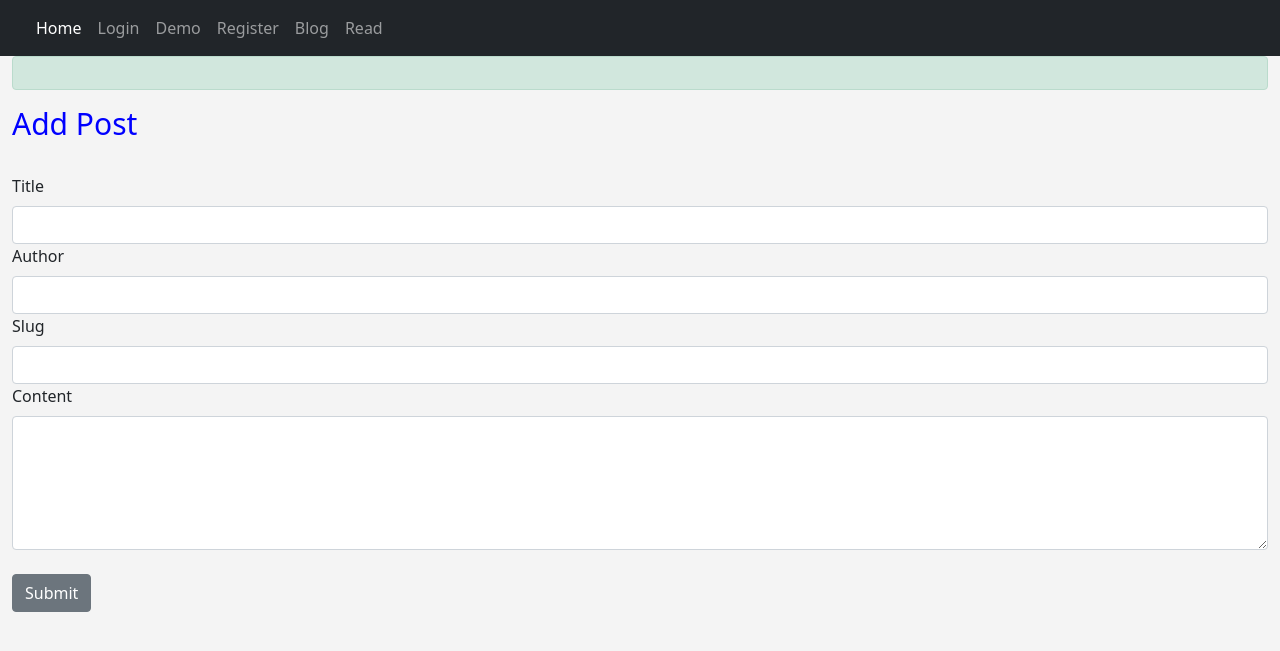
After one commit to iand66/flaskdemo, a Flask app: page /add-post in a window 1280 px wide. The commit adds this page. Shown: the top 651 px of the page. Run offline with Flask 2, Linux system fonts and the light colour scheme.

Commit message:
Final Release

```diff
--- a/app.py
+++ b/app.py
@@ -1,22 +1,26 @@
+from typing import ContextManager
 import urllib
 from flask import Flask, render_template, flash, request, redirect
 from flask_wtf import FlaskForm
-from wtforms import StringField, SubmitField
-from wtforms.validators import DataRequired
+from wtforms import StringField, SubmitField, PasswordField, BooleanField, ValidationError
+from wtforms.fields.simple import TextAreaField
+from wtforms.validators import DataRequired, EqualTo, Length
+from wtforms.widgets import TextArea
 from flask_sqlalchemy import SQLAlchemy
 from flask_migrate import Migrate
-from datetime import datetime
+from datetime import date, datetime
+from werkzeug.security import generate_password_hash, check_password_hash
 
 # Flask Instance
 app = Flask(__name__)
-parm = urllib.parse.quote_plus("Driver={SQL Server};Server=IANAIO;Database=Users;Trusted_Connection=yes;")
-app.config['SECRET_KEY'] = "doStuffHere"
+parm = urllib.parse.quote_plus('Driver={SQL Server};Server=IANAIO;Database=Users;Trusted_Connection=yes;')
+app.config['SECRET_KEY'] = 'doStuffHere'
 #app.config['SQLALCHEMY_DATABASE_URI'] = 'sqlite:///users.db'
-app.config['SQLALCHEMY_DATABASE_URI'] = "mssql+pyodbc:///?odbc_connect=%s" % parm
+app.config['SQLALCHEMY_DATABASE_URI'] = 'mssql+pyodbc:///?odbc_connect=%s' % parm
 app.config['SQLALCHEMY_TRACK_MODIFICATIONS'] = False
 app.config['SQLALCHEMY_ECHO'] = False
 
-# Create Database
+# Create Database Models
 db = SQLAlchemy(app)
 migrate = Migrate(app, db)
 
@@ -25,17 +29,51 @@ class Users(db.Model):
     name = db.Column(db.String(50), nullable=False)
     email = db.Column(db.String(100), nullable=False, unique=True)
     color = db.Column(db.String(20))
+    pass_hash = db.Column(db.String(128))
     date_created = db.Column(db.DateTime, default=datetime.utcnow)
+
+    @property
+    def password(self):
+        raise AttributeError('Password not readable')
+
+    @password.setter
+    def password(self, password):
+        self.pass_hash = generate_password_hash(password)
+
+    def check_password(self, password):
+        return check_password_hash(self.pass_hash, password)
 
     def __repr__(self) -> str:
         return '<Name %r>' % self.name
 
-# Create Form Layout
+class Posts(db.Model):
+    id = db.Column(db.Integer, primary_key=True)
+    title = db.Column(db.String(100))
+    content = db.Column(db.Text)
+    author = db.Column(db.String(50))
+    date_posted = db.Column(db.DateTime, default=datetime.utcnow)
+    slug = db.Column(db.String(100))
+
+# Create Form Layouts
 class Registration(FlaskForm):
-    name = StringField("Name", validators=[DataRequired()])
-    email = StringField("Email ", validators=[DataRequired()])
-    color = StringField("Colour")
-    submit = SubmitField("Submit")
+    name = StringField('Name', validators=[DataRequired()])
+    email = StringField('Email ', validators=[DataRequired()])
+    color = StringField('Colour')
+    password = PasswordField('Password', validators=[DataRequired(), EqualTo('confirm', message='Passwords not Equal')])
+    confirm = PasswordField('Confirmation',validators=[DataRequired()])
+    submit = SubmitField('Submit')
+
+class NameForm(FlaskForm):
+    name = StringField('Name', validators=[DataRequired()])
+    password = PasswordField('Password', validators=[DataRequired()])
+    submit = SubmitField('Submit')
+
+class PostForm(FlaskForm):
+    title = StringField('Title', validators=[DataRequired()])
+    content = StringField('Content', validators=[DataRequired()], widget=TextArea())
+    author = StringField('Author', validators=[DataRequired()])
+    slug = StringField('Slug', validators=[DataRequired()])
+    submit = SubmitField('Submit')
 
 # Define Routes
 @app.route('/')
@@ -43,13 +81,33 @@ class Registration(FlaskForm):
 def home():
     return render_template('home.html')
 
-@app.route('/user/<name>')
-def user(name):
-    return render_template('user.html', name=name)
+@app.route('/login', methods=['GET','POST'])
+def login():
+    name = None
+    password = None
+    success = False
+    form = NameForm()
+    if form.validate_on_submit():
+        name = form.name.data
+        password = form.password.data
+        user = Users.query.filter_by(name=form.name.data).first()
+        if user is None:
+            flash('Unknown username')
+            return redirect('/')
+        else:
+            success = check_password_hash(user.pass_hash,password)
+            return render_template('login.html', name=name, password=password, hashed=user.pass_hash, success=success)
+    form.name.data = ''
+    form.password.data = ''
+    return render_template('user.html', form=form)
+
+@app.route('/date')
+def get_date():
+    return {'Date':date.today()}
 
 @app.route('/demo')
 def demo():
-    data = "This is <strong>Bold</strong> text"
+    data = 'This is <strong>Bold</strong> text'
     pizza = ['Pepperoni', 'Cheese', 'Mushroom']
     return render_template('demo.html', data=data, pizza=pizza)
 
@@ -61,15 +119,16 @@ def username():
         user = Users.query.filter_by(email=form.email.data).first()
         if user is None:
             name = form.name.data
-            user = Users(name=name, email=form.email.data, color=form.color.data)
+            user = Users(name=name, email=form.email.data, color=form.color.data, password=form.password.data)
             db.session.add(user)
             db.session.commit()
-            flash("Success")
+            flash('Success')
         else:
-            flash(form.name.data + " already registered")
+            flash(form.name.data + ' already registered')
         form.name.data = ''
         form.email.data = ''
         form.color.data = ''
+        form.password.data = ''
     userList = Users.query.order_by(Users.date_created)
     return render_template('registration.html', name=name, form=form, users=userList)
 
@@ -102,6 +161,38 @@ def delete(id):
         flash('Something went wrong!')
         return redirect('/')
 
+@app.route('/add-post', methods=['GET', 'POST'])
+def add_post():
+    form = PostForm()
+    if form.validate_on_submit():
+        post = Posts(title=form.title.data, content=form.content.data, author=form.author.data, slug=form.slug.data)
+
+        # Clear Form Data
+        form.title.data = ''
+        form.content.data = ''
+        form.author.data = ''
+        form.slug.data = ''
+
+        # Update Database
+        db.session.add(post)
+        db.session.commit()
+
+        # Notify User
+        flash('Posted Successfully')
+
+        # Render webPage
+    return render_template('add_post.html', form=form)
+
+@app.route('/posts')
+def posts():
+    posts = Posts.query.order_by(Posts.date_posted)
+    return render_template('posts.html', posts=posts)
+
+@app.route('/posts/<int:id>')
+def post(id):
+    post = Posts.query.get_or_404(id)
+    return render_template('post.html', post=post)
+
 @app.errorhandler(404)
 def page_not_found(e):
     return render_template('404.html'), 404
@@ -111,5 +202,5 @@ def internal_server_error(e):
     return render_template('500.html'), 500
 
 # Main App
-if __name__ == "__main__":
+if __name__ == '__main__':
     app.run(debug=True)
--- /dev/null
+++ b/templates/add_post.html
@@ -0,0 +1,32 @@
+{% extends 'base.html' %}
+
+{% block title %}Add Post{% endblock title %}
+
+{% block body %}
+    <div class="alert alert-success alert-dismissible fade show" role="alert">
+        {% with messages = get_flashed_messages() %}
+            {% if messages %}
+                {% for message in messages %}
+                    <p>{{message}}</p>
+                {% endfor %}
+                <button type="button" class="btn-close" data-bs-dismiss="alert" aria-label="Close"></button>
+            {% endif %}
+        {% endwith %}
+    </div>
+
+     <h3>Add Post</h3>
+        <br/>
+        <form method="POST">
+            {{ form.hidden_tag() }}
+            {{ form.title.label(class="form-label") }}
+            {{ form.title(class="form-control") }}
+            {{ form.author.label(class="form-label") }}
+            {{ form.author(class="form-control") }}
+            {{ form.slug.label(class="form-label") }}
+            {{ form.slug(class="form-control") }}
+            {{ form.content.label(class="form-label") }}
+            {{ form.content(class="form-control", rows="5") }}
+            <br/>
+            {{ form.submit(class="btn btn-secondary") }}
+        </form>
+{% endblock body %}
--- a/templates/base.html
+++ b/templates/base.html
@@ -15,17 +15,6 @@
     {% include 'navbar.html' %}
 
     <div class="container-fluid">
-        <div class="alert alert-success alert-dismissible fade show" role="alert">
-            {% with messages = get_flashed_messages() %}
-                {% if messages %}
-                    {% for message in messages %}
-                        <p>{{message}}</p>
-                    {% endfor %}
-                    <button type="button" class="btn-close" data-bs-dismiss="alert" aria-label="Close"></button>
-                {% endif %}
-            {% endwith %}
-        </div>
-
         {% block body %}
 
         {% endblock body %}
--- a/templates/demo.html
+++ b/templates/demo.html
@@ -3,7 +3,6 @@
 {% block title %}Demo{% endblock title %}
 
 {% block body %}
-
     <h1>Demo Page</h1>
 
     <p>{{ data }}</p>
--- a/templates/navbar.html
+++ b/templates/navbar.html
@@ -11,7 +11,7 @@
                     <a class="nav-link active" aria-current="page" href={{ url_for('home') }}>Home</a>
                 </li>
                 <li class="nav-item">
-                    <a class="nav-link" href={{ url_for('user', name='John' ) }}>User</a>
+                    <a class="nav-link" href={{ url_for('login') }}>Login</a>
                 </li>
                 <li class="nav-item">
                     <a class="nav-link" href={{ url_for('demo') }}>Demo</a>
@@ -19,6 +19,12 @@
                 <li class="nav-item">
                     <a class="nav-link" href={{ url_for('username') }}>Register</a>
                 </li>
+                <li class="nav-item">
+                    <a class="nav-link" href={{ url_for('add_post') }}>Blog</a>
+                </li>
+                <li class="nav-item">
+                    <a class="nav-link" href={{ url_for('posts') }}>Read</a>
+                </li>
             </ul>
         </div>
     </div>
```
Also changed, not shown: templates/home.html (+11 -1 lines), templates/login.html (added, +24 -0 lines), templates/post.html (added, +24 -0 lines), templates/posts.html (added, +17 -0 lines), templates/registration.html (+19 -4 lines), templates/update.html (+11 -0 lines), templates/user.html (+9 -1 lines).
